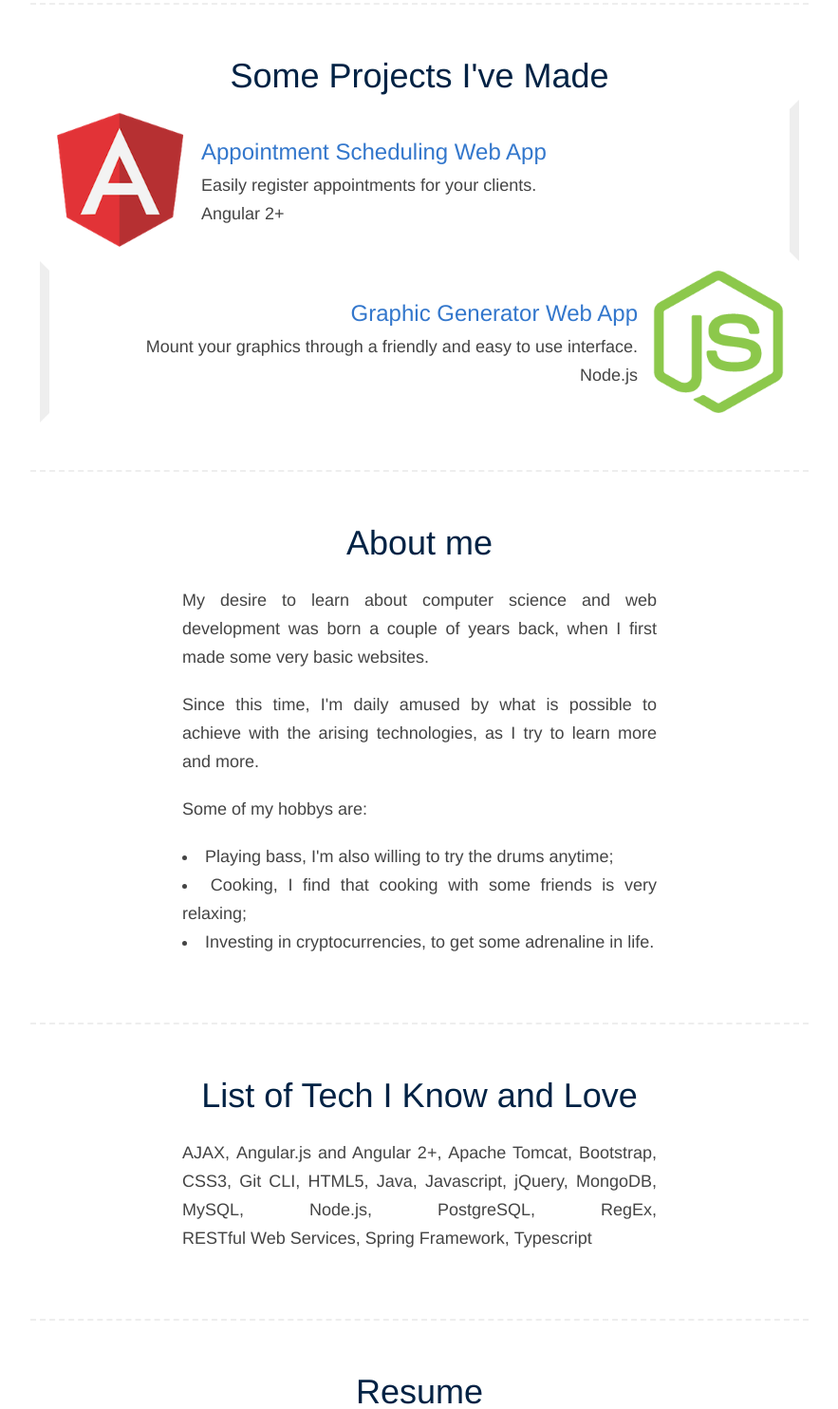
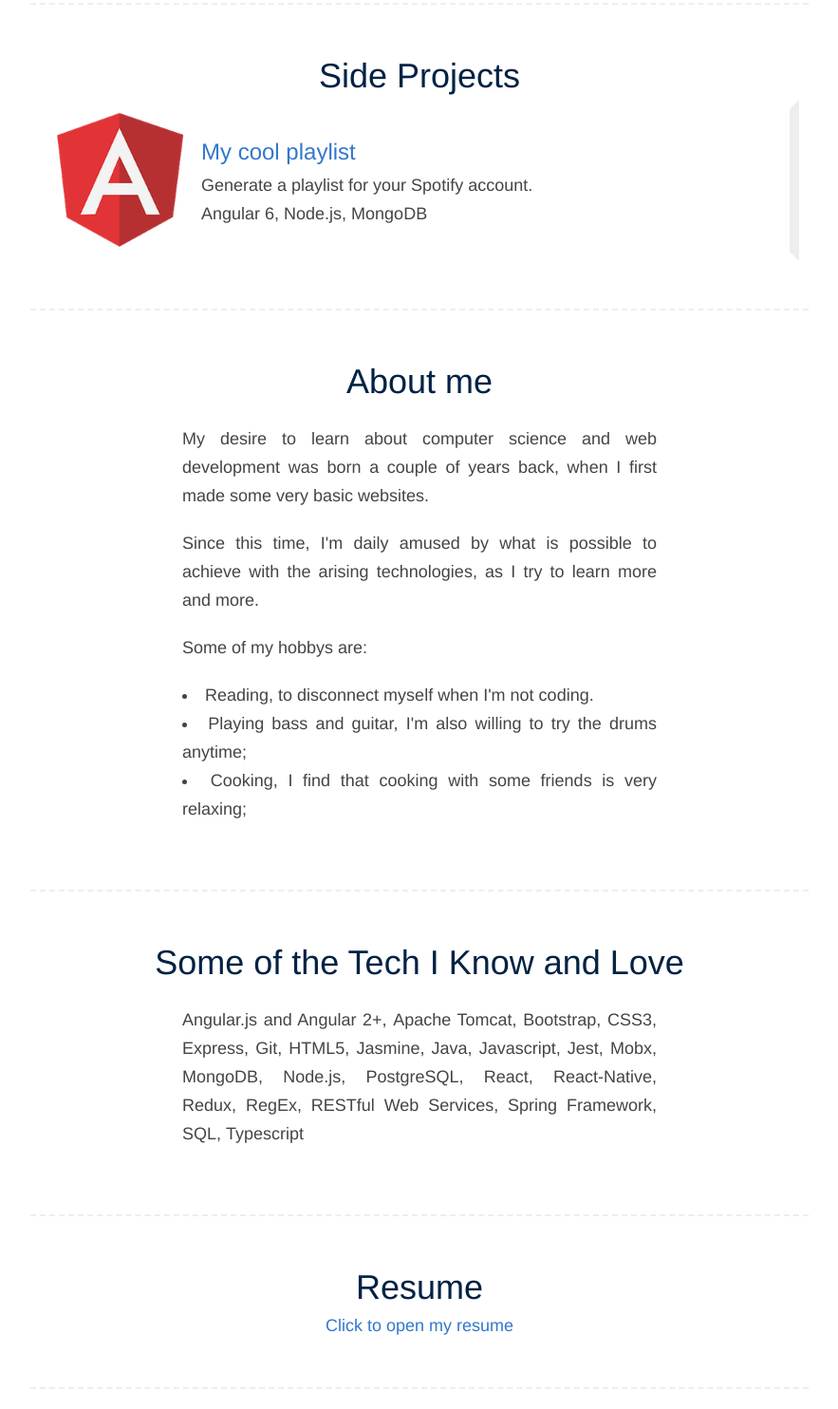
Before and after one commit to knobandre/knobandre.github.io, a plain HTML site: page index.html in a window 1280 px wide. Shown: the part 797-2281 px from the top of the page at 95% size, without its empty margins (198-1081 px from the left). Drawn offline with Linux system fonts and the light colour scheme.

Commit message:
Updating

```diff
--- a/index.html
+++ b/index.html
@@ -54,20 +54,20 @@
 
     <section id="portfolio">
         <header>
-            <h2>Some Projects I've Made</h2>
+            <h2>Side Projects</h2>
         </header>
         <ul class="blocklist">
             <li>
                 <img src="assets/images/angular.png" alt="Angular logo"></img>
                 <div>
-                    <h3><a href="">Appointment Scheduling Web App</a></h3>
-                    <p>Easily register appointments for your clients.</p>
+                    <h3><a href="https://mycoolplaylist.herokuapp.com">My cool playlist</a></h3>
+                    <p>Generate a playlist for your Spotify account.</p>
                     <ul class="list">
-                        <li>Angular 2+</li>
+                        <li>Angular 6, Node.js, MongoDB</li>
                     </ul>
                 </div>
             </li>
-            <li>
+            <!--<li>
                 <img src="assets/images/node.png" alt="Node.js logo"></img>
                 <div>
                     <h3><a href="">Graphic Generator Web App</a></h3>
@@ -76,7 +76,7 @@
                         <li>Node.js</li>
                     </ul>
                 </div>
-            </li>
+            </li>-->
         </ul>
     </section>
 
@@ -92,9 +92,9 @@
             <p>Some of my hobbys are:</p>
 
             <ul>
-                <li>Playing bass, I'm also willing to try the drums anytime;</li>
+                <li>Reading, to disconnect myself when I'm not coding.</li>
+                <li>Playing bass and guitar, I'm also willing to try the drums anytime;</li>
                 <li>Cooking, I find that cooking with some friends is very relaxing;</li>
-                <li>Investing in cryptocurrencies, to get some adrenaline in life.</li>
             </ul>
 
             <p></p>
@@ -102,27 +102,32 @@
     </section>
 
     <section id="skills">
-        <h2>List of Tech I Know and Love</h2>
+        <h2>Some of the Tech I Know and Love</h2>
 
         <div class="prose">
             <ul class="list">
-                <li>AJAX</li>
                 <li>Angular.js and Angular 2+</li>
                 <li>Apache Tomcat</li>
                 <li>Bootstrap</li>
                 <li>CSS3</li>
-                <li>Git CLI</li>
+                <li>Express</li>
+                <li>Git</li>
                 <li>HTML5</li>
+                <li>Jasmine</li>
                 <li>Java</li>
                 <li>Javascript</li>
-                <li>jQuery</li>
+                <li>Jest</li>
+                <li>Mobx</li>
                 <li>MongoDB</li>
-                <li>MySQL</li>
                 <li>Node.js</li>
                 <li>PostgreSQL</li>
+                <li>React</li>
+                <li>React-Native</li>
+                <li>Redux</li>
                 <li>RegEx</li>
                 <li>RESTful Web Services</li>
                 <li>Spring Framework</li>
+                <li>SQL</li>
                 <li>Typescript</li>
             </ul>
         </div>
```
